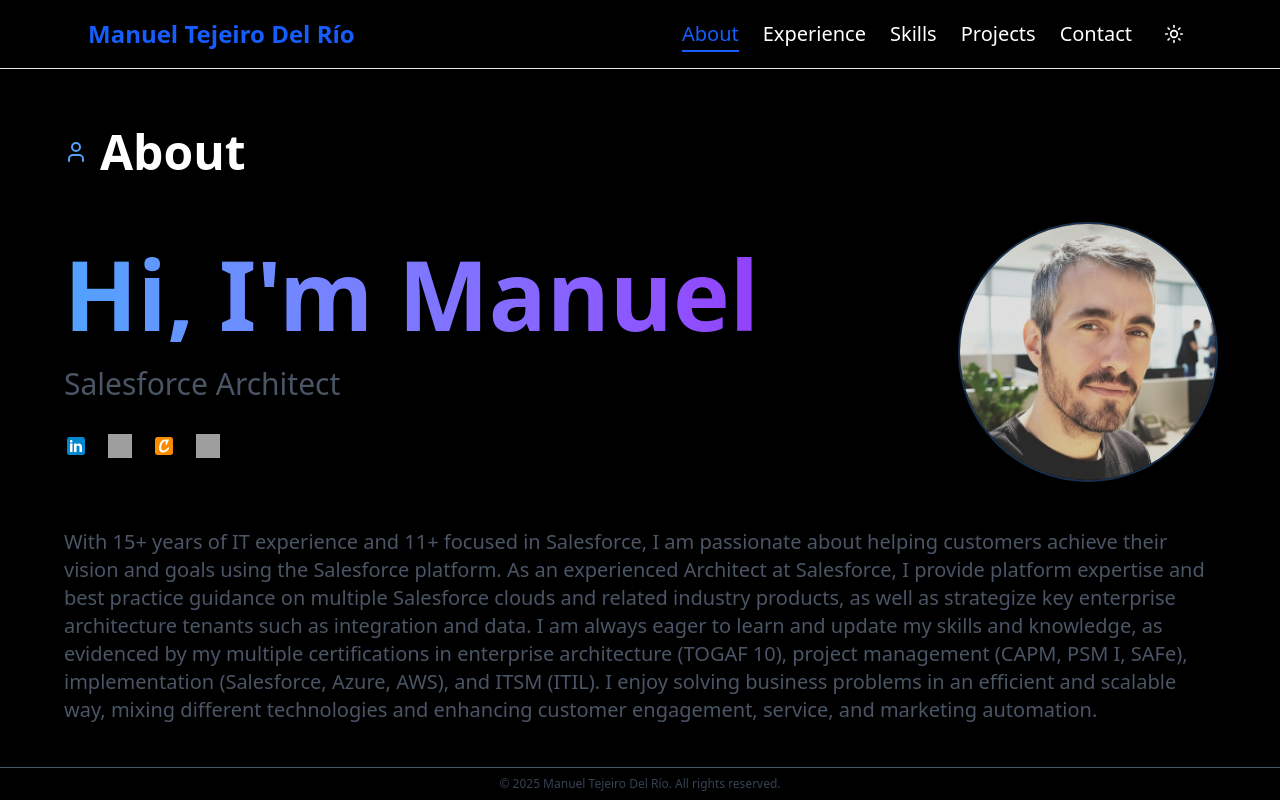
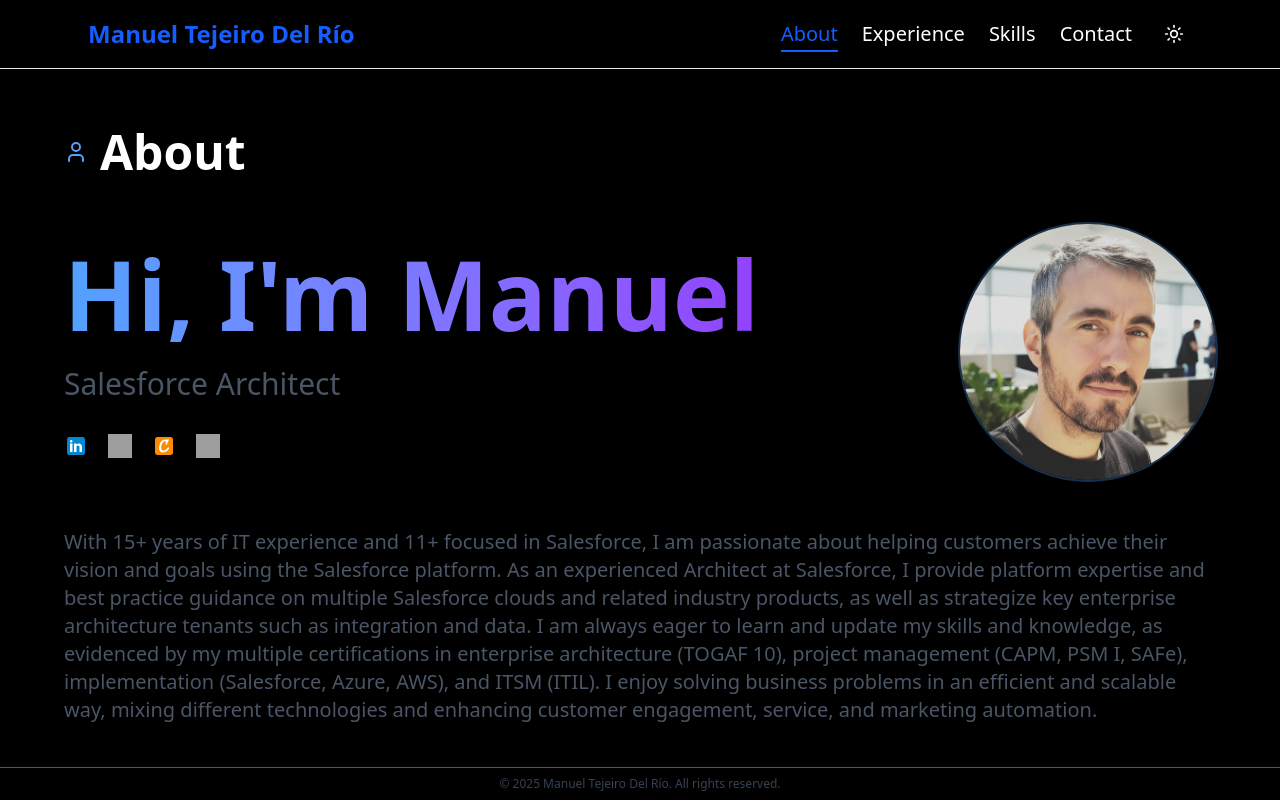
Before and after one commit to tejeirodelrio/portfolio-2025, a Next.js app: page / in a window 1280 px wide. Built offline with nearby package versions, Linux system fonts and the light colour scheme; grey boxes are pictures that could not be loaded.

Commit message:
removed projects and updated text color

```diff
--- a/src/app/page.tsx
+++ b/src/app/page.tsx
@@ -2,13 +2,12 @@
 import React, { useState, useEffect } from "react";
 import SocialIcons from "@/components/SocialIcons";
 import Image from "next/image";
-import { Experience, projects, experience, skillsByCategory } from "@/data/content";
+import { Experience, experience, skillsByCategory } from "@/data/content";
 import {
   Mail,
   Moon,
   Sun,
   ExternalLink,
-  Code,
   Briefcase,
   User,
   Menu,
@@ -36,7 +35,7 @@
       : "opacity-40 translate-y-4";
 
   useEffect(() => {
-    const sectionIds = ["about", "experience", "skills", "projects", "contact"];
+    const sectionIds = ["about", "experience", "skills", "contact"];
     const root = document.getElementById("scroll-container") || undefined;
     const observer = new IntersectionObserver(
       (entries) => {
@@ -113,16 +112,6 @@
               Skills
             </button>
             <button
-              onClick={() => document.getElementById("projects")?.scrollIntoView({ behavior: "smooth" })}
-              className={`relative hover:text-blue-600 dark:hover:text-blue-400 transition-colors ${
-                activeSection === "projects" ? "text-blue-600 dark:text-blue-400" : ""
-              } after:content-[''] after:absolute after:left-0 after:-bottom-1 after:h-0.5 after:w-full after:transition-all after:duration-300 ${
-                activeSection === "projects" ? "after:bg-blue-600 dark:after:bg-blue-400" : "after:bg-transparent"
-              }`}
-            >
-              Projects
-            </button>
-            <button
               onClick={() => document.getElementById("contact")?.scrollIntoView({ behavior: "smooth" })}
               className={`relative hover:text-blue-600 dark:hover:text-blue-400 transition-colors ${
                 activeSection === "contact" ? "text-blue-600 dark:text-blue-400" : ""
@@ -150,7 +139,6 @@
                 { id: "about", label: "About" },
                 { id: "experience", label: "Experience" },
                 { id: "skills", label: "Skills" },
-                { id: "projects", label: "Projects" },
                 { id: "contact", label: "Contact" },
               ].map((item) => (
                 <button
@@ -303,7 +291,7 @@
                     {cat.items.map((skill) => (
                       <span
                         key={skill}
-                        className="px-3 py-1 rounded-full text-sm bg-primary/10 text-primary border border-primary/20 hover:bg-primary/20 hover:border-primary/30 dark:bg-primary/20 dark:text-primary dark:border-primary/30 dark:hover:bg-primary/30 dark:hover:border-primary/40 transition-colors"
+                        className="px-3 py-1 border rounded-full text-sm  text-gray-600 dark:text-gray-500"
                       >
                         {skill}
                       </span>
@@ -314,43 +302,6 @@
             </div>
           </div>
         </section>
-
-      {/* Projects Section */}
-      <section
-        className={`py-20 px-6 snap-start min-h-screen flex items-center transition-all duration-500 ${sectionTransitionClass("projects")}`}
-        id="projects"
-      >
-          <div className="max-w-6xl mx-auto">
-            <h2 className="text-5xl font-bold mb-12 flex items-center gap-3">
-              <Code className="text-blue-400" />
-              Featured Projects
-            </h2>
-            <div className="grid md:grid-cols-2 lg:grid-cols-3 gap-8">
-              {projects.map((project, index) => (
-                <div
-                  key={index}
-                  className="rounded-xl p-6 bg-surface hover:bg-surface-hover border border-surface-border text-surface-foreground shadow-card-sm transition-all duration-300 hover:shadow-card-lg hover:scale-105 dark:bg-surface-dark dark:hover:bg-surface-dark-hover dark:border-surface-dark-border dark:text-surface-dark-foreground"
-                >
-                  <h3 className="text-3xl font-bold text-blue-600 dark:text-blue-400 mb-3">
-                    {project.title}
-                  </h3>
-                  <p className="text-gray-600 dark:text-gray-500 mb-4">{project.description}</p>
-                  <div className="flex flex-wrap gap-2 mb-4">
-                    {project.tech.map((tech) => (
-                      <span
-                        key={tech}
-                        className="px-3 py-1 rounded-full text-sm bg-primary/10 text-primary border border-primary/20 hover:bg-primary/20 hover:border-primary/30 dark:bg-primary/20 dark:text-primary dark:border-primary/30 dark:hover:bg-primary/30 dark:hover:border-primary/40 transition-colors"
-                      >
-                        {tech}
-                      </span>
-                    ))}
-                  </div>
-                </div>
-              ))}
-            </div>
-          </div>
-        </section>
-
 
 
       {/* Contact Section */}
```
